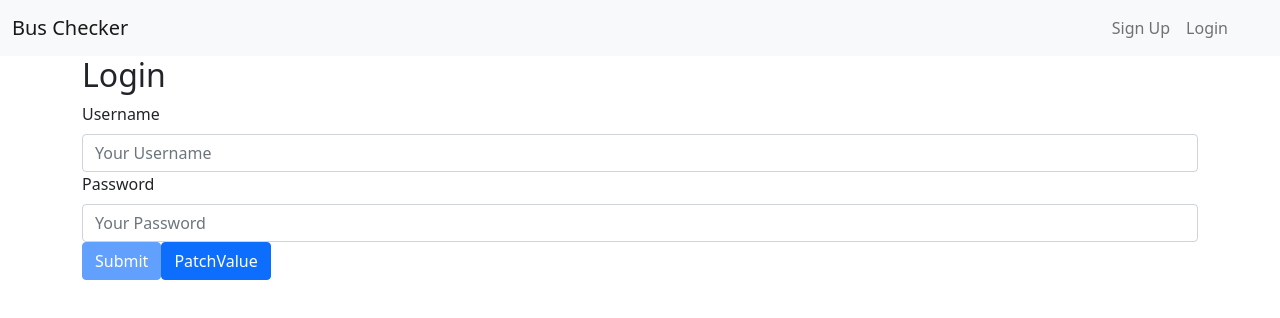
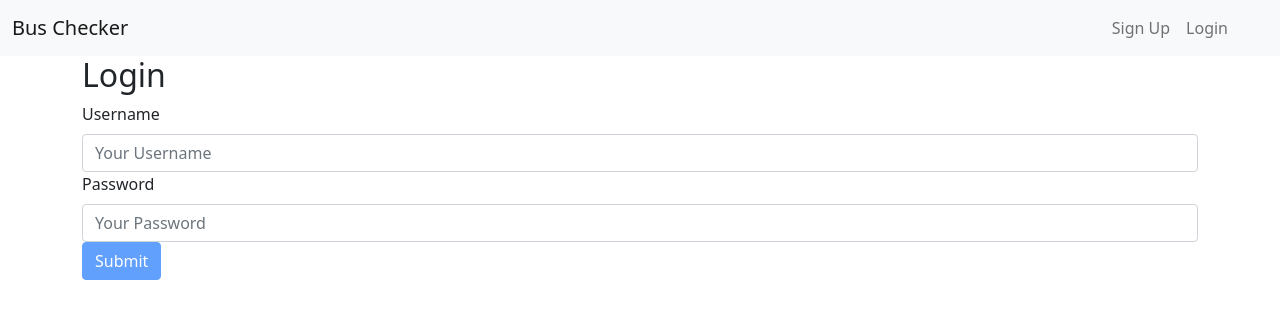
Before and after one commit to Darkripper214/SGBusChecker, an Angular app: page /login in a window 1280 px wide. Shown: the top 318 px of the page. Built offline with nearby package versions, Linux system fonts and the light colour scheme; what @auth0/angular-jwt would draw is missing.

Commit message:
remove demo button

```diff
--- a/src/app/component/user/login/login.component.html
+++ b/src/app/component/user/login/login.component.html
@@ -40,9 +40,5 @@
     >
       Submit
     </button>
-
-    <button class="btn btn-primary" type="button" (click)="patch()">
-      PatchValue
-    </button>
   </div>
 </form>
--- a/src/app/component/user/login/login.component.ts
+++ b/src/app/component/user/login/login.component.ts
@@ -33,12 +33,6 @@ export class LoginComponent implements OnInit {
     this.password = this.loginForm.get('password');
     this.username = this.loginForm.get('username');
   }
-  patch() {
-    this.loginForm.patchValue({
-      username: 'abcd',
-      password: 'abcd',
-    });
-  }
 
   async onLogin() {
     try {
--- a/src/app/component/user/signup/signup.component.html
+++ b/src/app/component/user/signup/signup.component.html
@@ -89,8 +89,4 @@
   >
     Submit
   </button>
-
-  <button class="btn btn-primary" type="button" (click)="patch()">
-    PatchValue
-  </button>
 </form>
--- a/src/app/component/user/signup/signup.component.ts
+++ b/src/app/component/user/signup/signup.component.ts
@@ -65,15 +65,6 @@ export class SignupComponent implements OnInit {
     return pass === pass2 ? null : { notSame: true };
   }
 
-  patch() {
-    this.registerForm.patchValue({
-      username: 'abcd',
-      password: 'abcd',
-      password2: 'abcd',
-      email: 'phakorn214@gmail.com',
-    });
-  }
-
   async onSubmit() {
     try {
       let result = await this.auth.registerUser(this.registerForm.value);
```
